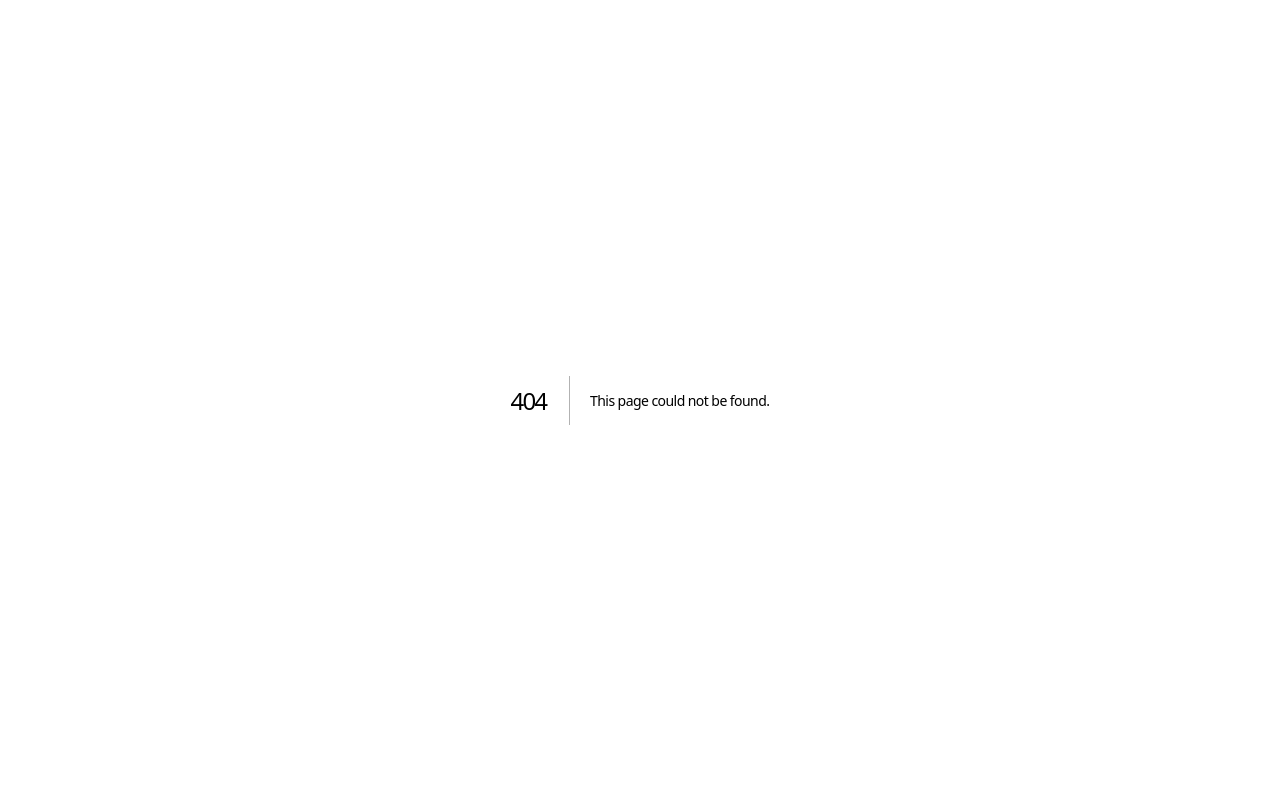
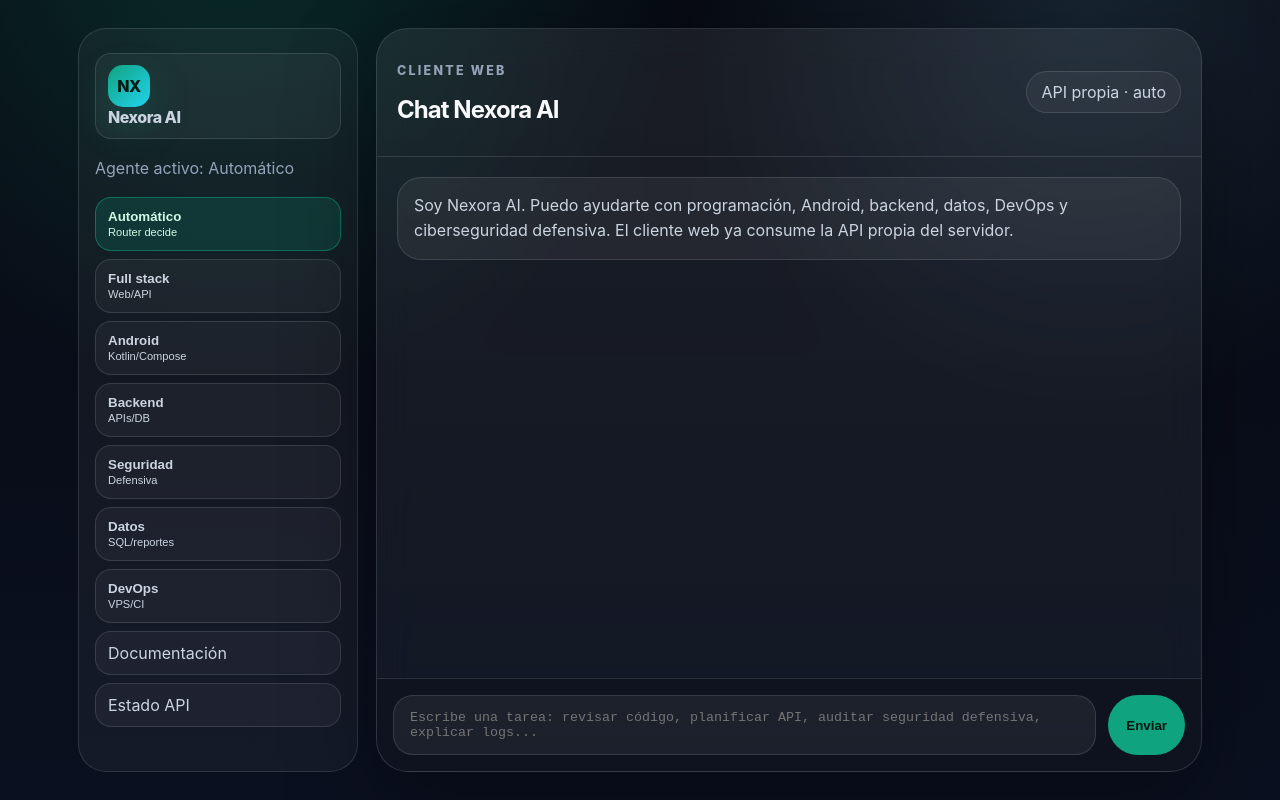
Before and after one commit to Gh0stDeveloper/NexoraAI, a Next.js app: page /chat in a window 1280 px wide. Before the commit this address had no page. Built offline with nearby package versions, Linux system fonts and the light colour scheme.

Commit message:
Add functional web chat client

```diff
--- /dev/null
+++ b/src/app/chat/page.tsx
@@ -0,0 +1,119 @@
+"use client";
+
+import { FormEvent, useMemo, useState } from "react";
+import Link from "next/link";
+
+type Mode = "auto" | "fullstack" | "android" | "backend" | "security" | "data" | "devops";
+type ChatMessage = { role: "user" | "assistant"; content: string };
+
+const modes: { id: Mode; label: string; hint: string }[] = [
+  { id: "auto", label: "Automático", hint: "Router decide" },
+  { id: "fullstack", label: "Full stack", hint: "Web/API" },
+  { id: "android", label: "Android", hint: "Kotlin/Compose" },
+  { id: "backend", label: "Backend", hint: "APIs/DB" },
+  { id: "security", label: "Seguridad", hint: "Defensiva" },
+  { id: "data", label: "Datos", hint: "SQL/reportes" },
+  { id: "devops", label: "DevOps", hint: "VPS/CI" },
+];
+
+export default function ChatPage() {
+  const [mode, setMode] = useState<Mode>("auto");
+  const [input, setInput] = useState("");
+  const [loading, setLoading] = useState(false);
+  const [messages, setMessages] = useState<ChatMessage[]>([
+    {
+      role: "assistant",
+      content:
+        "Soy Nexora AI. Puedo ayudarte con programación, Android, backend, datos, DevOps y ciberseguridad defensiva. El cliente web ya consume la API propia del servidor.",
+    },
+  ]);
+
+  const activeMode = useMemo(() => modes.find((item) => item.id === mode), [mode]);
+
+  async function sendMessage(event: FormEvent<HTMLFormElement>) {
+    event.preventDefault();
+    const message = input.trim();
+    if (!message || loading) return;
+
+    setInput("");
+    setLoading(true);
+    setMessages((current) => [...current, { role: "user", content: message }]);
+
+    try {
+      const response = await fetch("/api/chat", {
+        method: "POST",
+        headers: { "Content-Type": "application/json" },
+        body: JSON.stringify({ message, mode }),
+      });
+      const data = await response.json();
+      const answer = data?.answer ?? data?.error ?? "La API no devolvió una respuesta utilizable.";
+      setMessages((current) => [...current, { role: "assistant", content: answer }]);
+    } catch (error) {
+      setMessages((current) => [
+        ...current,
+        { role: "assistant", content: `Error conectando con la API: ${error instanceof Error ? error.message : "desconocido"}` },
+      ]);
+    } finally {
+      setLoading(false);
+    }
+  }
+
+  return (
+    <main className="shell">
+      <section className="chat-layout">
+        <aside className="sidebar">
+          <Link className="brand" href="/">
+            <span className="brand-mark">NX</span>
+            <span>Nexora AI</span>
+          </Link>
+          <p className="muted">Agente activo: {activeMode?.label}</p>
+          {modes.map((item) => (
+            <button
+              key={item.id}
+              className={`mode-chip ${item.id === mode ? "active" : ""}`}
+              type="button"
+              onClick={() => setMode(item.id)}
+            >
+              <strong>{item.label}</strong>
+              <br />
+              <small>{item.hint}</small>
+            </button>
+          ))}
+          <Link href="/docs">Documentación</Link>
+          <Link href="/api/mobile/status">Estado API</Link>
+        </aside>
+
+        <section className="chat-panel">
+          <header className="chat-header">
+            <div>
+              <p className="eyebrow">Cliente web</p>
+              <h2>Chat Nexora AI</h2>
+            </div>
+            <span className="pill">API propia · {mode}</span>
+          </header>
+
+          <div className="messages">
+            {messages.map((message, index) => (
+              <article className={`message ${message.role}`} key={`${message.role}-${index}`}>
+                {message.content}
+              </article>
+            ))}
+            {loading ? <article className="message assistant">Pensando con el agente {mode}...</article> : null}
+          </div>
+
+          <form className="composer" onSubmit={sendMessage}>
+            <textarea
+              rows={2}
+              value={input}
+              onChange={(event) => setInput(event.target.value)}
+              placeholder="Escribe una tarea: revisar código, planificar API, auditar seguridad defensiva, explicar logs..."
+            />
+            <button className="btn" type="submit" disabled={loading}>
+              Enviar
+            </button>
+          </form>
+        </section>
+      </section>
+    </main>
+  );
+}
```
